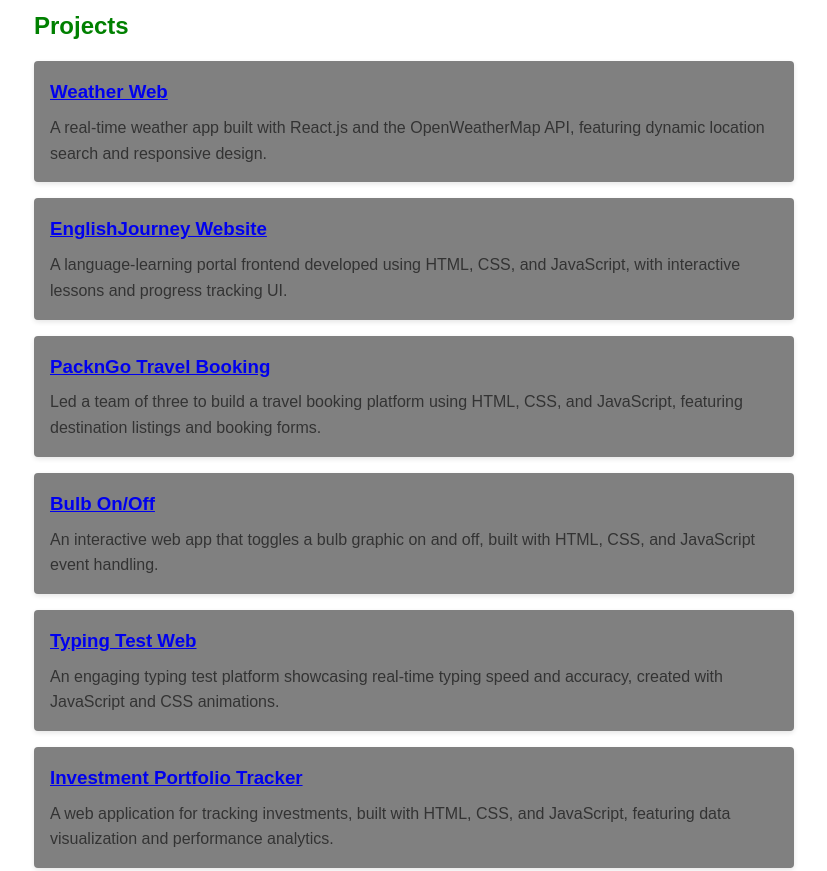
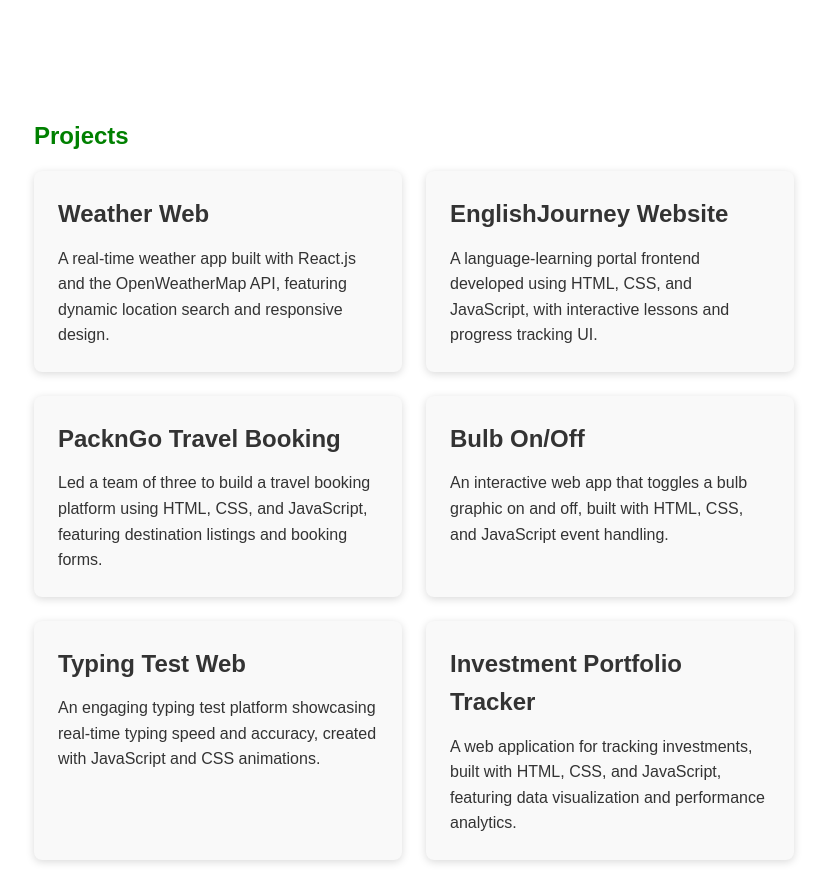
Before and after one commit to Nitinrathor051/MyPortfolio, a plain HTML site: page index.html in a window 1280 px wide. Shown: the part 938-1809 px from the top of the page, without its empty margins (226-1053 px from the left). Drawn offline with Linux system fonts and the light colour scheme.

Commit message:
Update style.css

```diff
--- a/style.css
+++ b/style.css
@@ -171,8 +171,8 @@
   padding-top: calc(var(--nav-height) + 20px);
 }
 .profile-img {
-  width: 200px;
-  height: 250px;
+  width: 240px;
+  height: 360px;
   border-radius: 30%;
   object-fit: cover;
   border: 4px solid var(--primary-color);
@@ -181,7 +181,7 @@
 @media (max-width: 768px) {
   .profile-img {
     width: 120px; /* Adjust for smaller screens */
-    height: 120px;
+    height: 180px;
   }
 }
 
@@ -204,32 +204,63 @@
   background: #357abd;
 }
 
-/* Projects section cards */
+/* Root Variables for Light Mode */
+:root {
+  --primary-color: green;
+  --primary-light-color: #a1c4f8;
+  --background-color: #ffffff;
+  --text-color: #333333;
+  --card-bg-color: #f9f9f9;
+  --card-hover-bg-color: #e1e1e1;
+  --card-shadow: rgba(0, 0, 0, 0.15);
+}
+
+/* Dark Mode Overrides */
+html.dark-mode {
+  --background-color: #222222;
+  --text-color: #eeeeee;
+  --card-bg-color: #333333;
+  --card-hover-bg-color: #444444;
+  --card-shadow: rgba(0, 0, 0, 0.3);
+}
+
+/* Project Cards Section */
 .project-cards {
   display: grid;
-  gap: 1rem;
+  gap: 1.5rem;
+  grid-template-columns: repeat(auto-fit, minmax(300px, 1fr));
 }
 
 .card {
-  background-color: grey;
-  color: var(--text-color);
-  padding: 1rem;
-  border-radius: 4px;
-  transition: transform var(--transition-duration), background-color var(--transition-duration), color var(--transition-duration);
-  box-shadow: 0 2px 5px rgba(0, 0, 0, 0.1);
+  background-color: var(--card-bg-color); /* Dynamic background */
+  color: var(--text-color); /* Text adapts to theme */
+  box-shadow: 0 2px 8px var(--card-shadow); /* Dynamic shadow */
+  padding: 1.5rem;
+  border-radius: 8px;
+  transition: transform var(--transition-duration),
+              background-color var(--transition-duration),
+              color var(--transition-duration),
+              box-shadow var(--transition-duration);
 }
 
 .card h3 {
-  color: var(--heading-color);
-  margin-bottom: 0.5rem;
+  color: var(--primary-color);
+  margin-bottom: 0.75rem;
+  font-size: 1.5rem;
   transition: color var(--transition-duration);
 }
 
-.card:hover {
-  transform: translateY(-5px);
-  box-shadow: 0 4px 10px rgba(0, 0, 0, 0.2);
+.card a {
+  text-decoration: none;
+  color: var(--text-color);
 }
 
+
+.card:hover {
+  transform: translateY(-8px);
+  box-shadow: 0 6px 15px var(--card-shadow);
+  background-color: var(--card-hover-bg-color); /* Subtle hover effect */
+}
 
 /* Skills and other sections */
 .skill-list {
```
